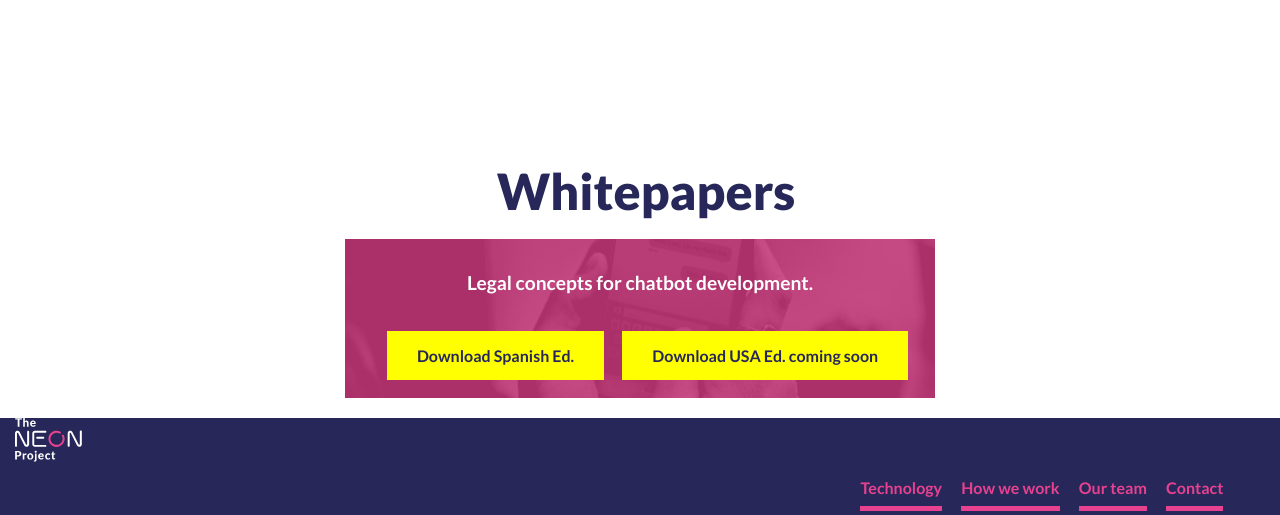
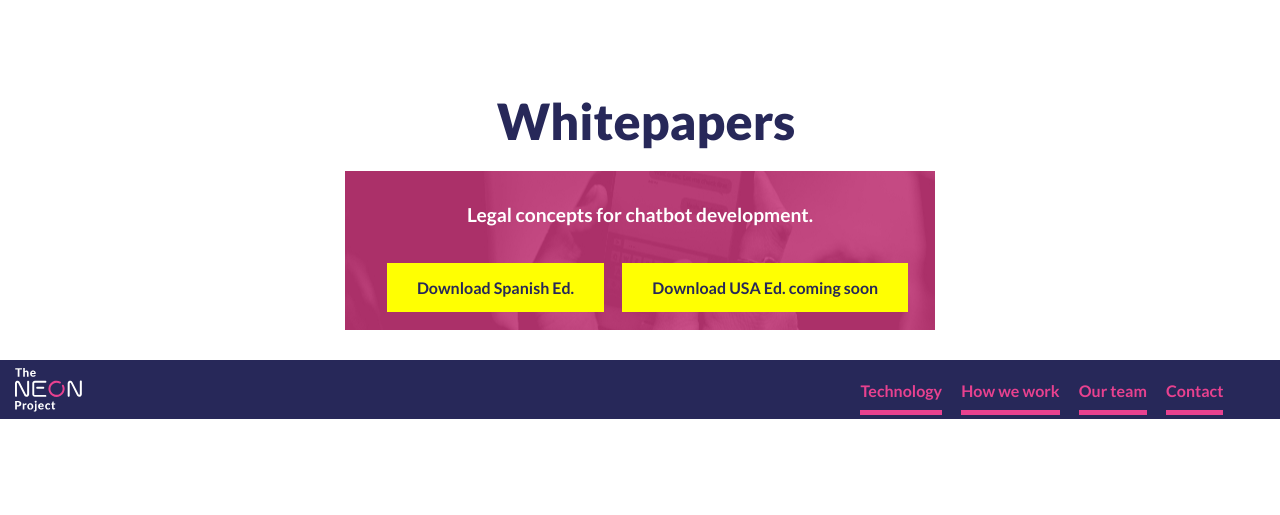
Before and after one commit to Wealize/TheNeonProject.github.io, a plain HTML site: page index.html in a window 1280 px wide. Shown: the part 5621-6136 px from the top of the page. After the commit the page ends 6040 px from the top, so only its background shows below. Drawn offline with nearby package versions, Linux system fonts and the light colour scheme.

Commit message:
Shiny changes so the logo suits well on the footer.

```diff
--- a/index.html
+++ b/index.html
@@ -281,9 +281,9 @@
 
     <section>
         <div class="container">
-            <div class="row whitepaper-title">
+            <div class="row">
                 <div class="col-lg-12">
-                    <h1 class="text-center">Whitepapers</h1>
+                    <h1 class="text-center whitepaper-header">Whitepapers</h1>
                 </div>
             </div>
 
@@ -304,7 +304,7 @@
         <div class="container-fluid footer-blue">
             <div class="row">
                 <div class="col-lg-4">
-                    <div class="logo">
+                    <div class="footer-logo">
                         <img src="static/img/icon-tnp-white.png" alt="Cristina Santamarina" srcset="static/img/icon-tnp-white@2x.png"/>
                     </div>
                 </div>
--- a/style.css
+++ b/style.css
@@ -246,7 +246,7 @@ pink {
   display: inline-flex;
   text-decoration: none;
   float: right;
-  padding-top: 3.6em;
+  padding-top: 1.2em;
   padding-right: 2em;
 }
 #footer .footer-blue .nav-item a {
@@ -443,7 +443,7 @@ pink {
   background-repeat: no-repeat;
   background-position: center;
   padding: 30px 50px;
-  margin-bottom: 20px;
+  margin-bottom: 30px;
   text-align: center;
   -webkit-border-radius: 15px;
   -moz-border-radius: 15px;
@@ -451,8 +451,9 @@ pink {
   border: none;
 }
 
-.whitepaper-title {
-  margin-bottom: 10px;
+.whitepaper-header {
+  margin-bottom: 20px;
+  margin-top: 30px;
 }
 
 .spotify-button {
@@ -460,4 +461,8 @@ pink {
   margin-left: 143px;
 }
 
+.footer-logo {
+  margin-top: 8px;
+}
+
 /* --------- End Developer new changes --------- */
```
